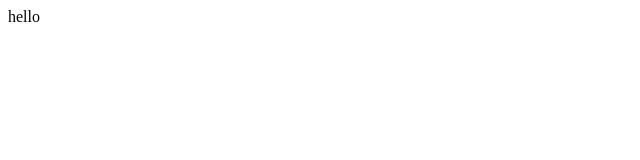
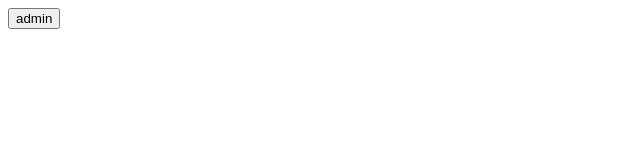
Before and after one commit to vinitBawjee/code-demo, a plain HTML site: page index.html in a window 1280 px wide. Shown: the full height of the page, 0-640 px from the left. Drawn offline with Linux system fonts and the light colour scheme.

Commit message:
button admin

```diff
--- a/index.html
+++ b/index.html
@@ -6,6 +6,6 @@
     <title>Document</title>
 </head>
 <body>
-    hello
+    <button>admin</button>
 </body>
 </html>
```
